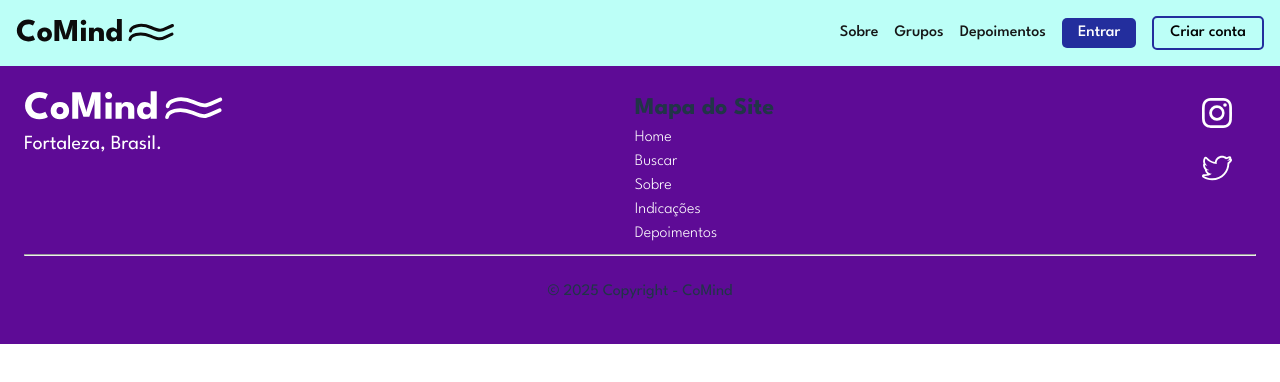
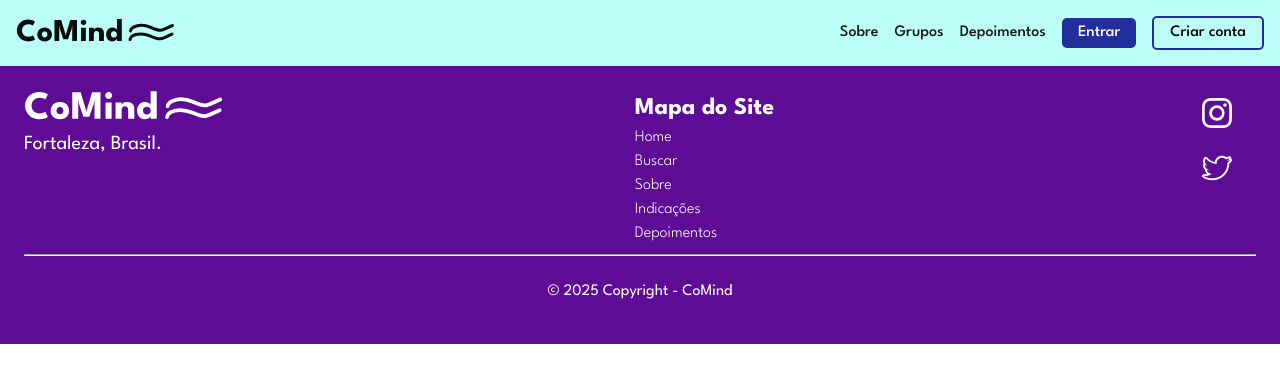
Before and after one commit to ingrydf12/coMind-Front, a React (Vite) app: page / in a window 1280 px wide. Shown: the top 382 px of the page. Built offline with nearby package versions, Linux system fonts and the light colour scheme.

Commit message:
add: texture for auth and home pages

```diff
--- a/src/index.css
+++ b/src/index.css
@@ -1,12 +1,12 @@
 @import url('https://fonts.googleapis.com/css2?family=League+Spartan:wght@100..900&family=Lexend:wght@100..900&family=Poppins:ital,wght@0,100;0,200;0,300;0,400;0,500;0,600;0,700;0,800;0,900;1,100;1,200;1,300;1,400;1,500;1,600;1,700;1,800;1,900&family=Quicksand:wght@300..700&family=Silkscreen:wght@400;700&family=Space+Grotesk:wght@300..700&display=swap');
 
 :root {
-  font-family: 'League Spartan', system-ui, Avenir, Helvetica, Arial, sans-serif;
+  font-family: 'League Spartan', system-ui, 'League Spartan', Helvetica, Arial, sans-serif;
   line-height: 1.5;
   font-weight: 400;
 
   color-scheme: light dark;
-  color: rgba(255, 255, 255, 0.87);
+  color: rgba(228, 228, 228, 0.87);
   background-color: #242424;
 
   font-synthesis: none;
@@ -20,6 +20,7 @@ a {
   color: #646cff;
   text-decoration: inherit;
 }
+
 a:hover {
   color: #535bf2;
 }
@@ -38,12 +39,12 @@ h1 {
 
 button {
   border-radius: 8px;
-  border: 1px solid transparent;
   padding: 0.6em 1.2em;
   font-size: 1em;
   font-weight: 500;
   font-family: inherit;
-  background-color: #1a1a1a;
+  color: #242424;
+  background-color: transparent;
   cursor: pointer;
   transition: border-color 0.25s;
 }
@@ -57,13 +58,10 @@ button:focus-visible {
 
 @media (prefers-color-scheme: light) {
   :root {
-    color: #213547;
+    color: #fff;
     background-color: #ffffff;
   }
   a:hover {
     color: #747bff;
   }
-  button {
-    background-color: #f9f9f9;
-  }
 }
```
Also changed, not shown: public/circleTexture.svg (added).
